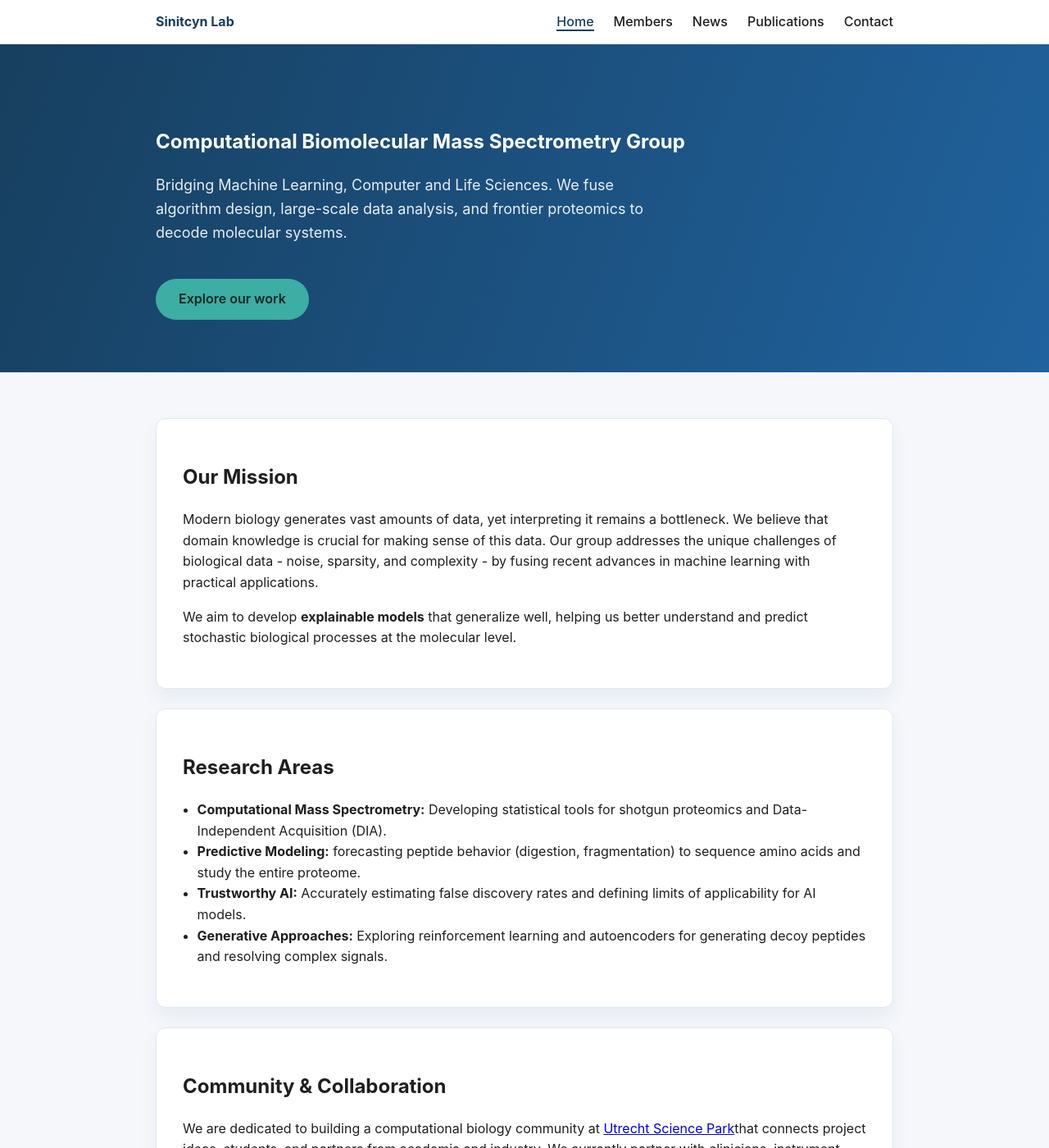
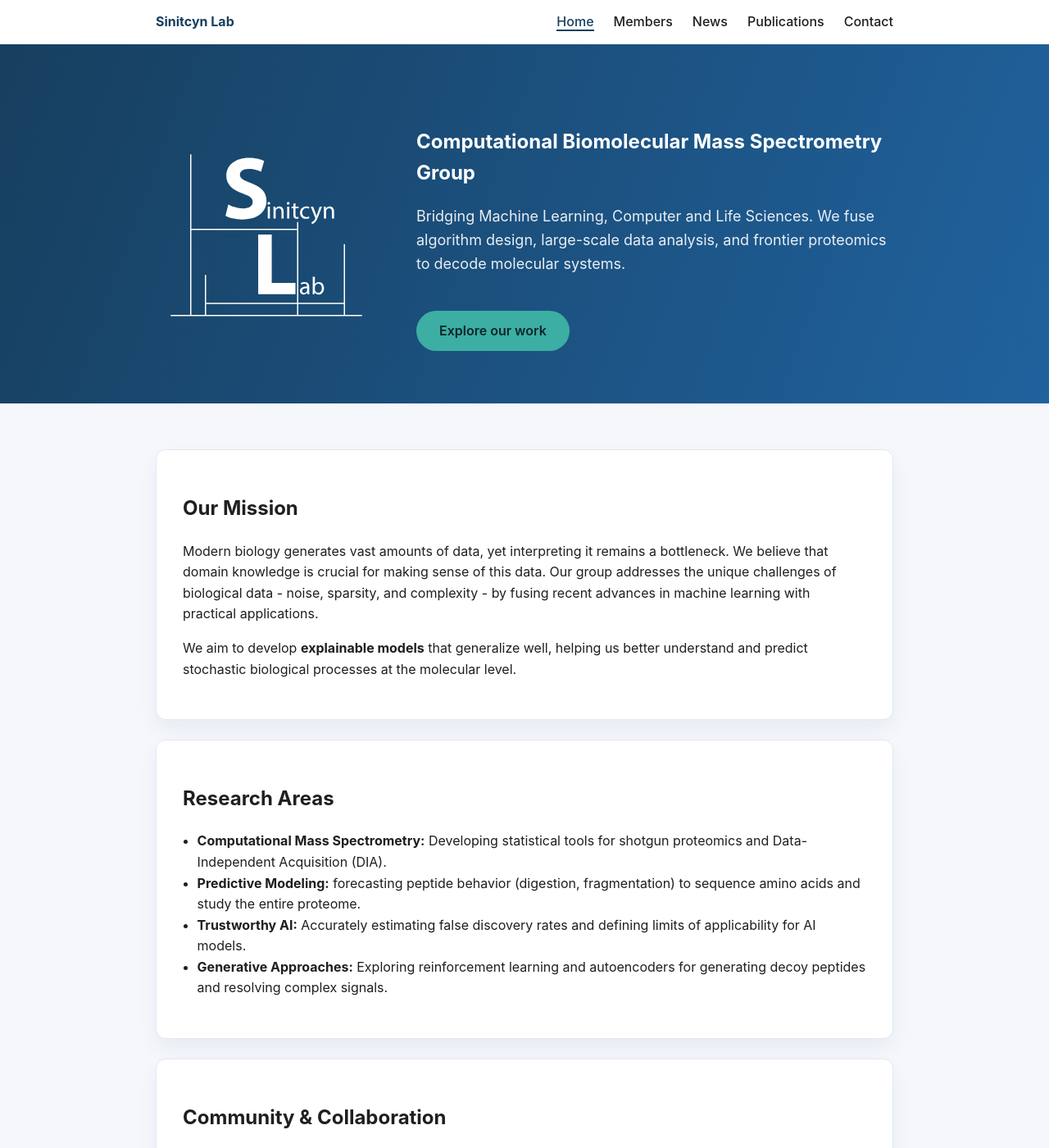
Before and after one commit to SinitcynLab/Sinitcynlab.github.io, a Jekyll site: the page built from index.md, in a window 1280 px wide and 1400 px high. Shown: the whole window at 82% size. Built offline with Jekyll 4.4.1, drawn with Linux system fonts in a browser that asks for light colours.

Commit message:
Adding logo

```diff
--- a/_layouts/default.html
+++ b/_layouts/default.html
@@ -7,6 +7,7 @@
   <title>{% if page.title and page.title != site.title %}{{ page.title }} | {% endif %}{{ site.title }}</title>
   {% seo %}
   <link rel="stylesheet" href="{{ '/assets/css/main.css' | relative_url }}">
+  <link rel="icon" type="image/svg+xml" href="{{ '/assets/images/logo/lab_logo.blue.mini.ver1.svg' | relative_url }}" />
 </head>
 
 <body>
--- a/_layouts/home.html
+++ b/_layouts/home.html
@@ -2,11 +2,16 @@
 layout: default
 ---
 <section class="hero">
-  <div class="container">
-    <h1>Computational Biomolecular Mass Spectrometry Group</h1>
-    <p class="lead">Bridging Machine Learning, Computer and Life Sciences. We fuse algorithm design, large-scale data
-      analysis, and frontier proteomics to decode molecular systems.</p>
-    <a class="cta" href="{{ '/publications/' | relative_url }}">Explore our work</a>
+  <div class="container hero-container">
+    <div class="hero-logo-wrapper">
+      <img src="{{ '/assets/images/logo/lab_logo.white.ver1.svg' | relative_url }}" alt="Lab Logo" class="hero-logo">
+    </div>
+    <div class="hero-content">
+      <h1>Computational Biomolecular Mass Spectrometry Group</h1>
+      <p class="lead">Bridging Machine Learning, Computer and Life Sciences. We fuse algorithm design, large-scale data
+        analysis, and frontier proteomics to decode molecular systems.</p>
+      <a class="cta" href="{{ '/publications/' | relative_url }}">Explore our work</a>
+    </div>
   </div>
 </section>
 
--- a/assets/css/main.css
+++ b/assets/css/main.css
@@ -89,6 +89,26 @@ img {
   background: linear-gradient(110deg, #173f5f, #20629e);
   color: #fff;
   padding: 5rem 0 4rem;
+}
+
+.hero-container {
+  display: flex;
+  align-items: center;
+  gap: 3rem;
+}
+
+.hero-logo-wrapper {
+  flex-shrink: 0;
+}
+
+.hero-logo {
+  height: 270px;
+  width: auto;
+  display: block;
+}
+
+.hero-content {
+  flex: 1;
 }
 
 .hero .lead {
@@ -210,6 +230,15 @@ img {
     padding: 4rem 0 3rem;
   }
 
+  .hero-container {
+    flex-direction: column;
+    gap: 2rem;
+  }
+
+  .hero-logo {
+    height: 180px;
+  }
+
   .highlights .highlight {
     margin-bottom: 1rem;
   }
```
Also changed, not shown: assets/images/logo/lab_logo.blue.mini.ver1.svg (added), assets/images/logo/lab_logo.blue.ver1.svg (added), assets/images/logo/lab_logo.white.ver1.svg (added).
